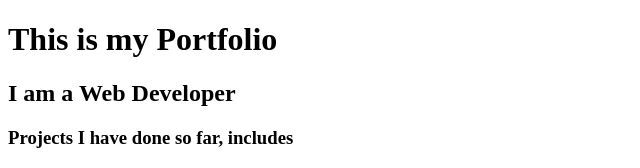
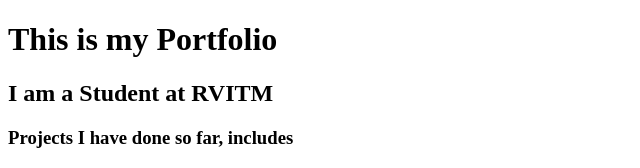
Before and after one commit to ADITYA-git918/test-repo, a plain HTML site: page index.html in a window 1280 px wide. Shown: the top 168 px of the page, without its empty margins (0-640 px from the left). Drawn offline with Linux system fonts and the light colour scheme.

Commit message:
Update index.html

```diff
--- a/index.html
+++ b/index.html
@@ -8,7 +8,7 @@
 </head>
 <body>
     <h1>This is my Portfolio</h1>
-    <H2>I am a Web Developer</H2>
+    <H2>I am a Student at RVITM</H2>
     <h3>Projects I have done so far, includes </h3>
     <ol>
         <li><a href="./public/movie-ranking.html">Movie Ranking List</a></li>
```
